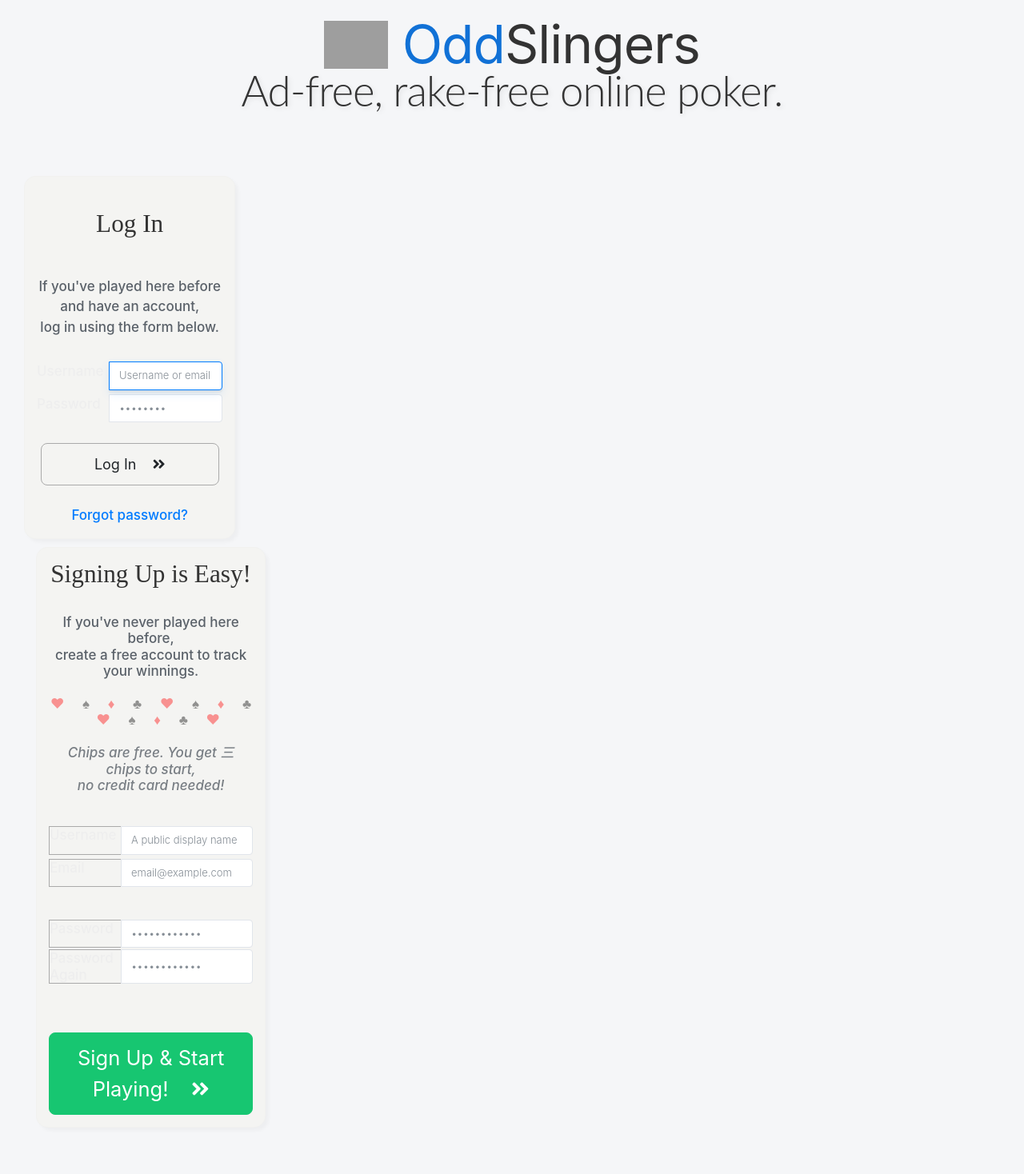
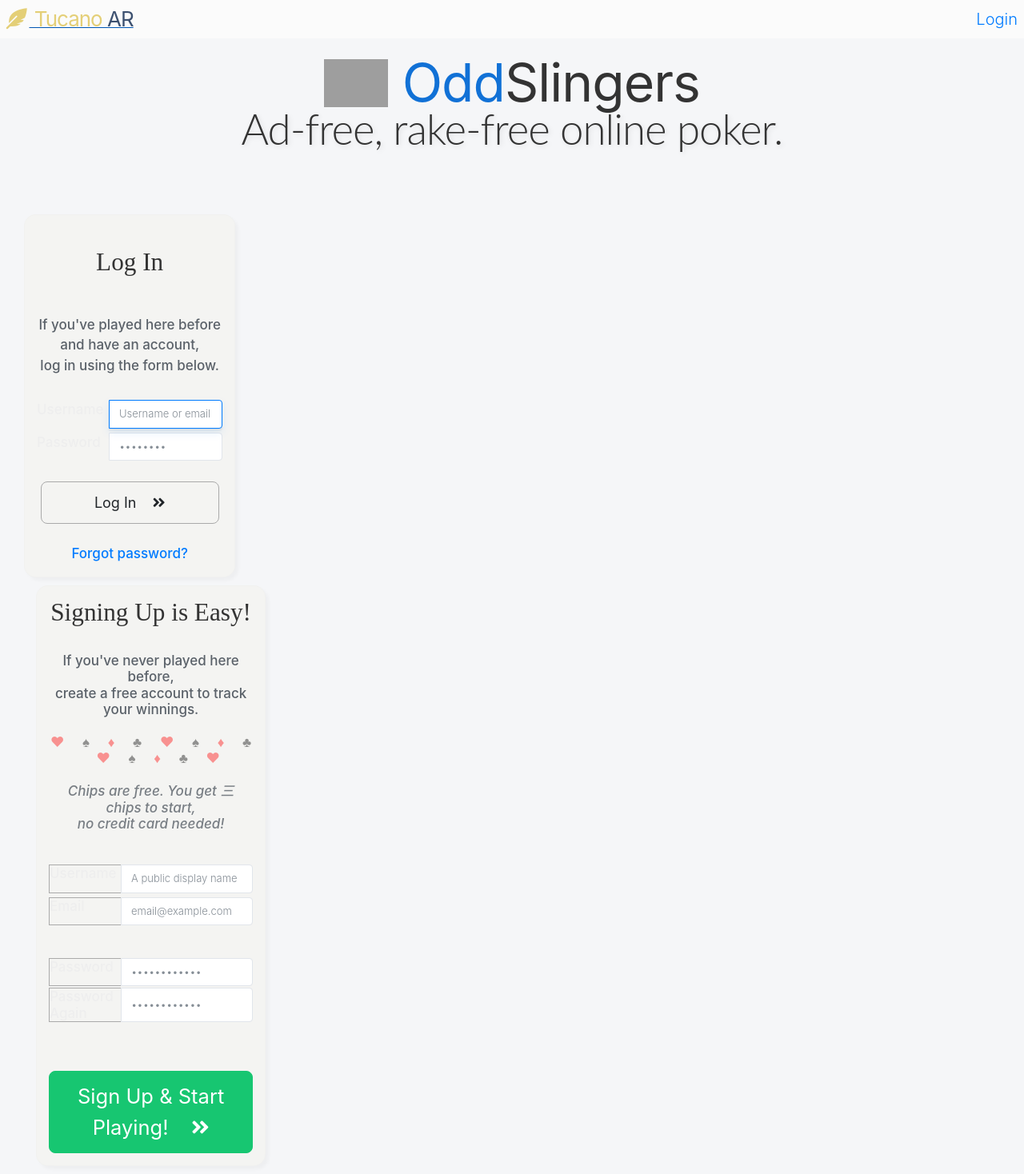
Before and after one commit to josezy/ikaro, a Django app: page /accounts/login/ in a window 1280 px wide. Shown: the whole page at 80% size. Run offline with Django 3.2, Linux system fonts and the light colour scheme; some libraries are stand-ins or nearby versions; grey boxes are pictures that could not be loaded.

Commit message:
navbar, layout fix, require login

```diff
--- a/ikarodjango/static/css/base.css
+++ b/ikarodjango/static/css/base.css
@@ -1,3 +1,10 @@
+/*    Body    */
+body {
+    height: 100vh;
+    display: flex;
+    flex-direction: column;
+}
+
 /*    Mapbox    */
 .mapbox-component {
     height: 100%;
--- a/ikarodjango/templates/ui/base.html
+++ b/ikarodjango/templates/ui/base.html
@@ -54,13 +54,12 @@
             window.GIT_SHA = '{{GIT_SHA}}'
         </script>
 
-
         {% block head %}{% endblock %}
     </head>
-    <body class="{{body_classes}} body-{{page_id}} {{body_theme}}-theme">
-
+    <body>
         {% block outer %}
             {% block header %}
+                {% include 'ui/nav.html' %}
             {% endblock %}
 
             {% block inner %}
--- a/ikarodjango/templates/ui/home.html
+++ b/ikarodjango/templates/ui/home.html
@@ -5,7 +5,7 @@
 {% block title %}{{title}}{% endblock %}
 
 {% block inner %}
-    <div class="d-flex" style="height: 100vh">
+    <div class="d-flex" style="height: 100%">
         <div class="m-auto">
             <div style="font-size: 5rem">The Looby</div>
             <a class="btn btn-secondary"
--- a/ikarodjango/templates/ui/login.html
+++ b/ikarodjango/templates/ui/login.html
@@ -4,7 +4,7 @@
 
 {% block title %}Signup and Login{% endblock %}
 
-{% block outer %}
+{% block inner %}
     <style>
         body {
             font-size: 17px;
@@ -139,4 +139,4 @@
             })
         </script>
     </div>
-{% endblock outer %}
+{% endblock %}
--- /dev/null
+++ b/ikarodjango/templates/ui/nav.html
@@ -0,0 +1,15 @@
+<nav class="bg-light navbar navbar-expand-lg p-0">
+    <a href="{% url 'home' %}">
+        <h1 class="d-none d-md-inline ml-1" style="font-size: 26px">
+            <span style="color:#e4cf77"><i class="fa fa-fw fa-feather-alt"></i>&nbsp;Tucano&nbsp;</span>AR
+        </h1>
+    </a>
+
+    <div class="ml-auto">
+        {% if user.is_authenticated %}
+            <a href="{% url 'logout' %}" class="lead mx-2">Logout</a>
+        {% else %}
+            <a href="{% url 'login' %}" class="lead mx-2">Login</a>
+        {% endif %}
+    </div>
+</nav>
--- /dev/null
+++ b/ikarodjango/templates/ui/panel.html
@@ -0,0 +1,3 @@
+{% extends "ui/react_base.html" %}
+
+{% block header %}{% endblock %}
--- a/ikarodjango/templates/ui/signup.html
+++ b/ikarodjango/templates/ui/signup.html
@@ -6,7 +6,7 @@
 {% block title %}Signup and Login{% endblock %}
 
 
-{% block outer %}
+{% block inner %}
     <style>
         body {
             width: 100%;
@@ -60,4 +60,4 @@
             $('#username-field').focus().click()
         </script>
     </div>
-{% endblock outer %}
+{% endblock %}
--- a/ikarodjango/ui/views/accounts.py
+++ b/ikarodjango/ui/views/accounts.py
@@ -33,7 +33,7 @@ def safe_next_url(next_url: str) -> str:
 
 class Logout(View):
     def get(self, request):
-        next_url = safe_next_url(request.GET.get('next', reverse('login')))
+        next_url = safe_next_url(request.GET.get('next', reverse('home')))
 
         if request.user.is_authenticated:
             logout(request)
--- a/ikarodjango/ui/views/pages.py
+++ b/ikarodjango/ui/views/pages.py
@@ -1,6 +1,7 @@
 from django.conf import settings
 
 from ui.views.base_views import BaseView, PublicReactView
+from ikaro.utils import require_login
 
 
 class Looby(BaseView):
@@ -10,7 +11,12 @@ class Looby(BaseView):
 
 class FlightPanel(PublicReactView):
     title = "Live Flight"
+    template = "ui/panel.html"
     component = 'pages/flight_panel.js'
+
+    @require_login
+    def get(self, request, *args, **kwargs):
+        return super().get(request, *args, **kwargs)
 
     def props(self, request, *args, **kwargs):
         return {
```
